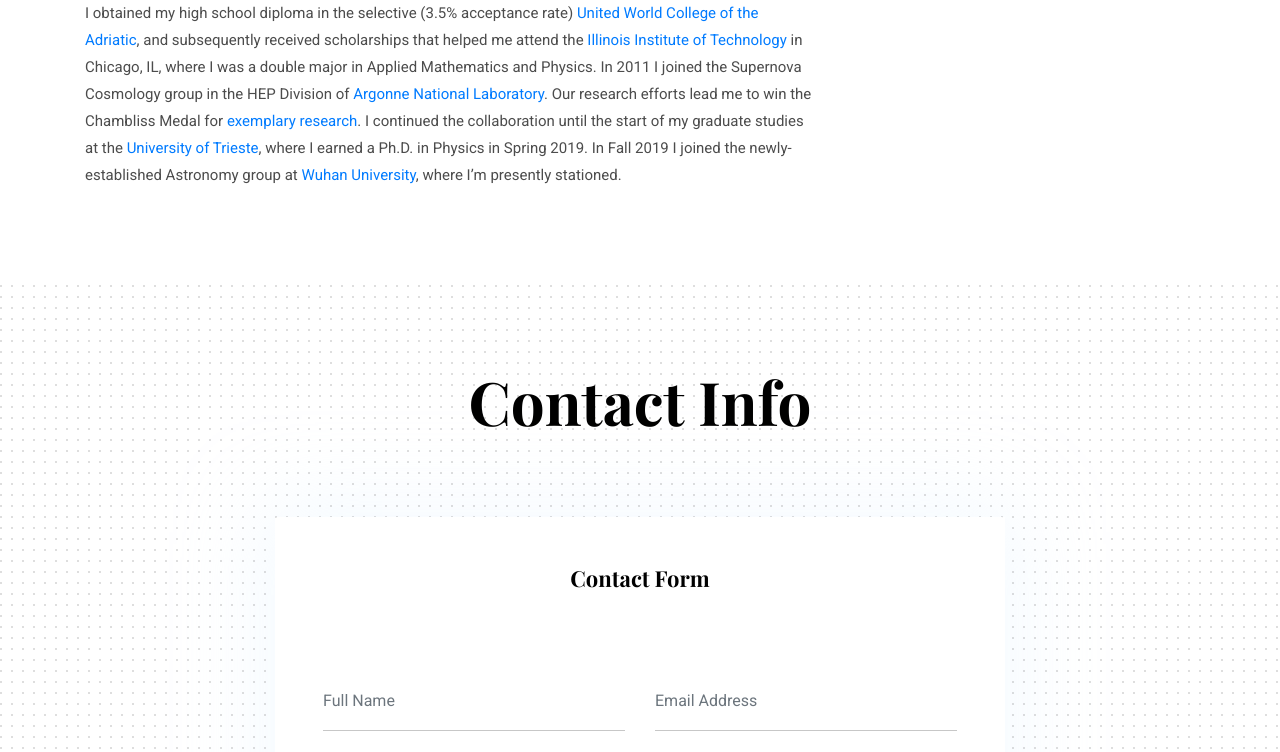
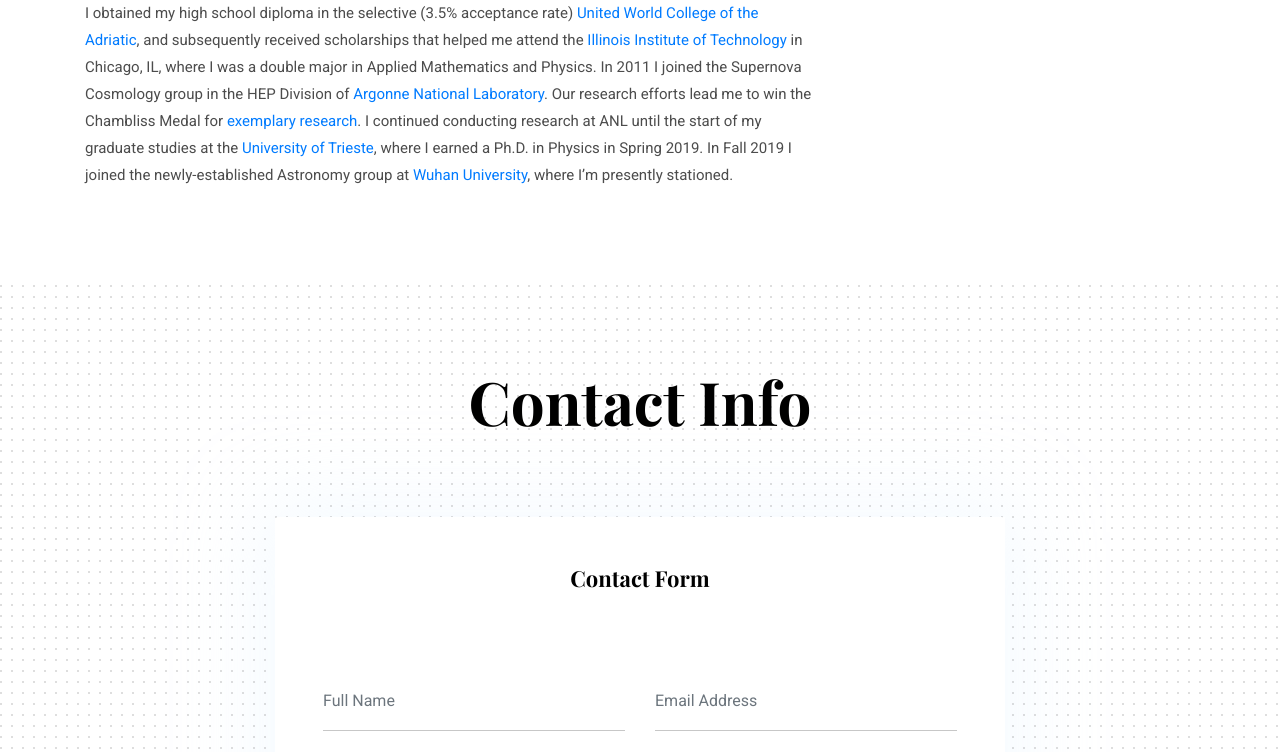
Before and after one commit to egjergo/egjergo.github.io, a Jekyll site: the page built from _pages/about.md, in a window 1280 px wide and 900 px high, scrolled down 1144 px, cut to the strip 148-900 px from the top of the window. Built offline with Jekyll 4.4.1, drawn with Linux system fonts in a browser that asks for light colours.

Commit message:
Update about.md

```diff
--- a/_pages/about.md
+++ b/_pages/about.md
@@ -19,4 +19,4 @@ signature: assets/images/about/signature.png
 </iframe>
 
 
-I obtained my high school diploma in the selective (3.5% acceptance rate) <a href="https://www.uwcad.it/" target="_blank">United World College of the Adriatic</a>, and subsequently received scholarships that helped me attend the <a href="https://www.iit.edu/" target="_blank">Illinois Institute of Technology</a> in Chicago, IL, where I was a double major in Applied Mathematics and Physics. In 2011 I joined the Supernova Cosmology group in the HEP Division of <a href="https://www.anl.gov/hep" target="_blank">Argonne National Laboratory</a>. Our research efforts lead me to win the Chambliss Medal for <a href="/2021/09/04/ANL/" target="_blank">exemplary research</a>. I continued the collaboration until the start of my graduate studies at the <a href="https://df.units.it/en" target="_blank">University of Trieste</a>, where I earned a Ph.D. in Physics in Spring 2019. In Fall 2019 I joined the newly-established Astronomy group at <a href="http://202.114.78.174/astro/index.php" target="_blank">Wuhan University</a>, where I'm presently stationed.
+I obtained my high school diploma in the selective (3.5% acceptance rate) <a href="https://www.uwcad.it/" target="_blank">United World College of the Adriatic</a>, and subsequently received scholarships that helped me attend the <a href="https://www.iit.edu/" target="_blank">Illinois Institute of Technology</a> in Chicago, IL, where I was a double major in Applied Mathematics and Physics. In 2011 I joined the Supernova Cosmology group in the HEP Division of <a href="https://www.anl.gov/hep" target="_blank">Argonne National Laboratory</a>. Our research efforts lead me to win the Chambliss Medal for <a href="/2021/09/04/ANL/" target="_blank">exemplary research</a>. I continued conducting research at ANL until the start of my graduate studies at the <a href="https://df.units.it/en" target="_blank">University of Trieste</a>, where I earned a Ph.D. in Physics in Spring 2019. In Fall 2019 I joined the newly-established Astronomy group at <a href="http://202.114.78.174/astro/index.php" target="_blank">Wuhan University</a>, where I'm presently stationed.
```
